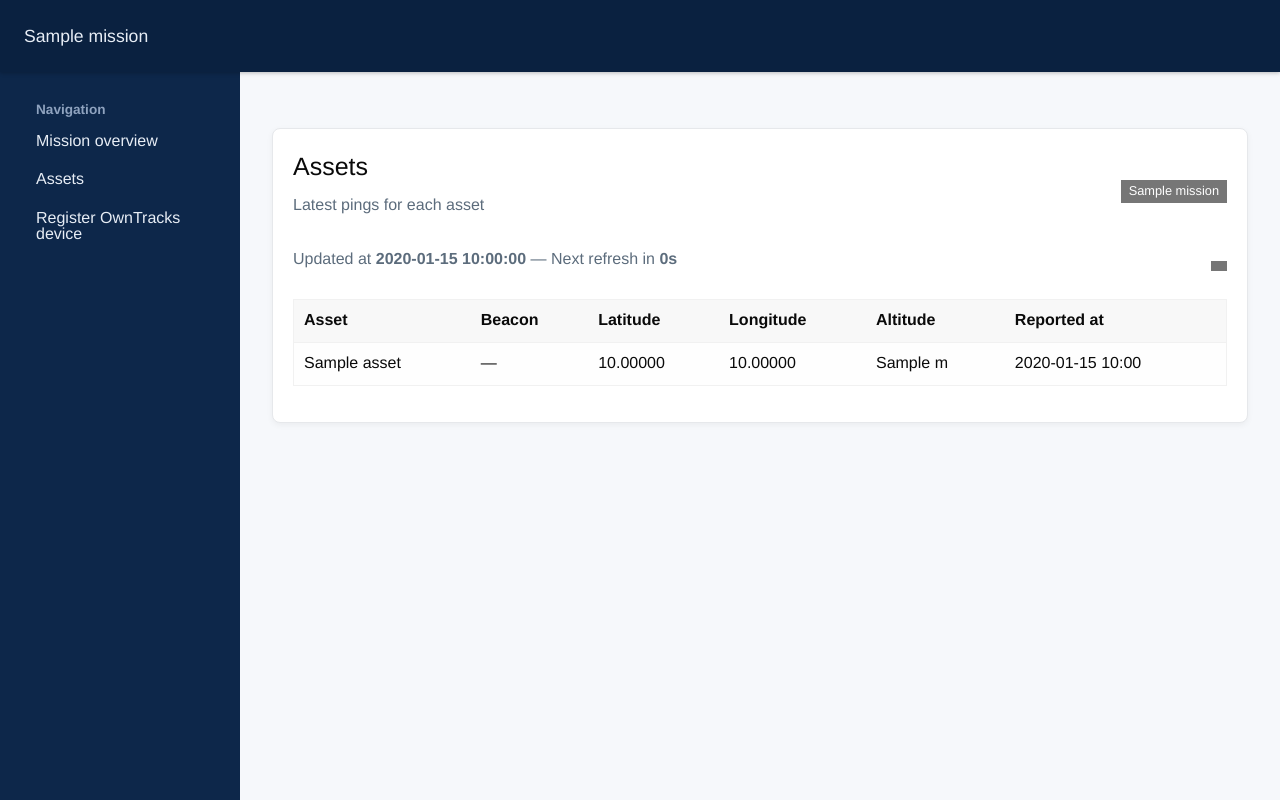
After one commit to GaretJax/bmcc, a Django app: template bmcc/tracking/templates/tracking/assets_list.html in a window 1280 px wide. The commit adds this page. Run offline with Django 3.2, Linux system fonts and the light colour scheme; the template is opened without the code that fills it: most values are stand-ins (such as "Sample title", 1, 10 or a date in 2020).

Commit message:
feat: add asset list with auto refresh

```diff
--- a/bmcc/missions/urls.py
+++ b/bmcc/missions/urls.py
@@ -9,6 +9,11 @@ urlpatterns = [
     path(
         "<uuid:mission_id>/", views.MissionDetailView.as_view(), name="detail"
     ),
+    path(
+        "<uuid:mission_id>/assets/",
+        views.MissionAssetListView.as_view(),
+        name="asset_list",
+    ),
     path("<uuid:mission_id>.kml", views.kml_entrypoint),
     path(
         "<uuid:mission_id>-update.kml", views.kml_update, name="updating_kml"
--- a/bmcc/settings.py
+++ b/bmcc/settings.py
@@ -51,6 +51,7 @@ INSTALLED_APPS = [
     "django_object_actions",
     "import_export",
     "admin_auto_filters",
+    "django_htmx",
     # Custom apps
     "bmcc.celery.apps.DefaultConfig",
     "bmcc.predictions",
@@ -68,6 +69,7 @@ MIDDLEWARE = [
     "django.contrib.messages.middleware.MessageMiddleware",
     "django.middleware.clickjacking.XFrameOptionsMiddleware",
     "django.middleware.locale.LocaleMiddleware",
+    "django_htmx.middleware.HtmxMiddleware",
 ]
 
 ROOT_URLCONF = "bmcc.urls"
--- a/bmcc/templates/base.html
+++ b/bmcc/templates/base.html
@@ -1,4 +1,4 @@
-<!DOCTYPE html>
+{% load django_htmx %}<!DOCTYPE html>
 <html lang="en">
 <head>
     <meta charset="utf-8">
@@ -6,6 +6,7 @@
     <title>{% block title %}Ballooning Mission Control{% endblock %}</title>
     <link rel="stylesheet"
         href="//unpkg.com/foundation-sites/dist/css/foundation.min.css">
+    {% htmx_script %}
     <style>
         :root { --topbar-height: 72px; }
         body { background: #f6f8fb; margin: 0; overflow-x: hidden; }
@@ -67,7 +68,7 @@
     </style>
     {% block extra_head %}{% endblock %}
 </head>
-<body>
+<body hx-headers='{"x-csrftoken": "{{ csrf_token }}"}'>
     <div class="topbar">
         <div>
             <p class="title">
@@ -91,9 +92,15 @@
                 </li>
                 {% if nav_mission %}
 {% url 'tracking:owntracks_register' pk=nav_mission.pk as owntracks_register %}
+{% url 'missions:asset_list' mission_id=nav_mission.pk as mission_assets_url %}
                     <li>
                         <a href="{{ nav_mission.get_absolute_url }}">
                             Mission overview
+                        </a>
+                    </li>
+                    <li>
+                        <a href="{{ mission_assets_url }}">
+                            Assets
                         </a>
                     </li>
                     <li>
--- /dev/null
+++ b/bmcc/tracking/templates/tracking/assets_list.html
@@ -0,0 +1,16 @@
+{% extends "missions/base.html" %}
+
+{% block title %}Assets{% endblock %}
+
+{% block content %}
+<div class="card">
+    <div class="grid-x align-justify align-middle" style="margin-bottom: 0.75rem;">
+        <div class="cell auto">
+            <h2 class="h4">Assets</h2>
+            <p class="muted">Latest pings for each asset</p>
+        </div>
+        <span class="label secondary">{{ mission.name }}</span>
+    </div>
+    {% include "tracking/partials/assets_table.html" %}
+</div>
+{% endblock %}
--- /dev/null
+++ b/bmcc/tracking/templates/tracking/partials/assets_table.html
@@ -0,0 +1,104 @@
+<div id="asset-data"
+     hx-get="{{ request.path }}"
+     hx-trigger="every 5s"
+     hx-swap="outerHTML">
+    <div class="grid-x align-justify align-middle"
+         style="margin-bottom: 0.75rem;">
+        <div class="cell auto">
+            <p class="muted">
+                Updated at
+                <strong data-role="updated-at">
+                    {{ refreshed_at|date:"Y-m-d H:i:s" }}
+                </strong>
+                —
+                Next refresh in
+                <strong data-role="refresh-countdown">5s</strong>
+            </p>
+        </div>
+        <div class="cell shrink">
+            <span class="label secondary" data-role="refresh-status"></span>
+        </div>
+    </div>
+    <table class="stack">
+        <thead>
+            <tr>
+                <th>Asset</th>
+                <th>Beacon</th>
+                <th>Latitude</th>
+                <th>Longitude</th>
+                <th>Altitude</th>
+                <th>Reported at</th>
+            </tr>
+        </thead>
+        <tbody>
+            {% for asset in assets %}
+                <tr>
+                    <td>{{ asset.name }}</td>
+                    <td>{{ asset.last_ping_beacon|default:"—" }}</td>
+                    <td>
+                        {% if asset.last_ping_position %}
+                            {{ asset.last_ping_position.y|floatformat:5 }}
+                        {% else %}—{% endif %}
+                    </td>
+                    <td>
+                        {% if asset.last_ping_position %}
+                            {{ asset.last_ping_position.x|floatformat:5 }}
+                        {% else %}—{% endif %}
+                    </td>
+                    <td>
+                        {% if asset.last_ping_altitude %}
+                            {{ asset.last_ping_altitude }} m
+                        {% else %}—{% endif %}
+                    </td>
+                    <td>
+                        {% if asset.last_ping_reported_at %}
+                            {{ asset.last_ping_reported_at|date:"Y-m-d H:i" }}
+                        {% else %}No pings{% endif %}
+                    </td>
+                </tr>
+            {% empty %}
+                <tr>
+                    <td colspan="6" class="text-center muted">
+                        No assets available.
+                    </td>
+                </tr>
+            {% endfor %}
+        </tbody>
+    </table>
+    <script>
+        (function () {
+            var container = document.currentScript.closest("#asset-data");
+            if (!container) { return; }
+            var statusEl = container.querySelector(
+                "[data-role='refresh-status']"
+            );
+            var countdownEl = container.querySelector(
+                "[data-role='refresh-countdown']"
+            );
+            var intervalSeconds = 5;
+
+            function startCountdown() {
+                var remaining = intervalSeconds;
+                countdownEl.textContent = remaining + "s";
+                var timer = setInterval(function () {
+                    remaining -= 1;
+                    if (remaining <= 0) {
+                        countdownEl.textContent = "0s";
+                        clearInterval(timer);
+                    } else {
+                        countdownEl.textContent = remaining + "s";
+                    }
+                }, 1000);
+            }
+
+            startCountdown();
+
+            container.addEventListener("htmx:beforeRequest", function () {
+                if (statusEl) { statusEl.textContent = "Updating..."; }
+            });
+            container.addEventListener("htmx:afterSwap", function () {
+                if (statusEl) { statusEl.textContent = ""; }
+            });
+        }());
+    </script>
+</div>
--- a/pyproject.toml
+++ b/pyproject.toml
@@ -16,6 +16,7 @@ dependencies = [
     "django-cache-url>=3.4.5",
     "django-celery-results>=2.6.0",
     "django-click>=2.4.1",
+    "django-htmx>=1.27.0",
     "django-import-export>=4.3.14",
     "django-object-actions>=5.0.0",
     "django-pgtrigger>=4.15.4",
```
Also changed, not shown: bmcc/missions/views.py (+44 -2 lines), 1 other file.
